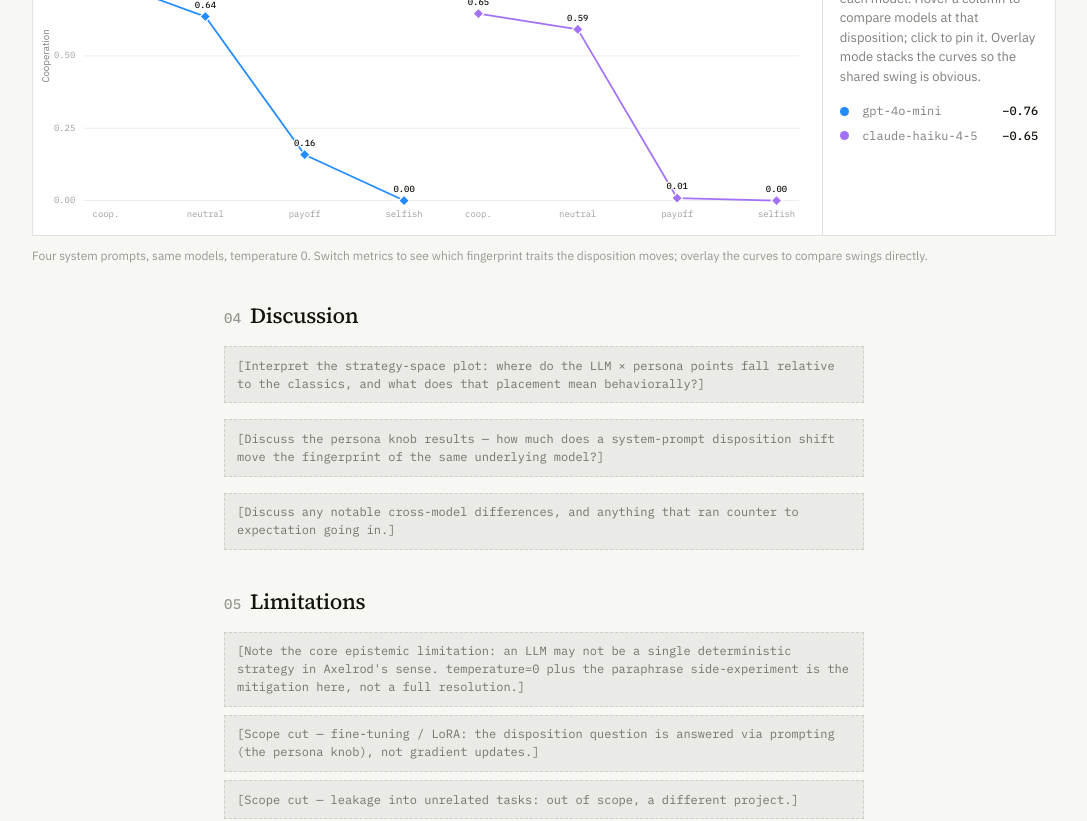
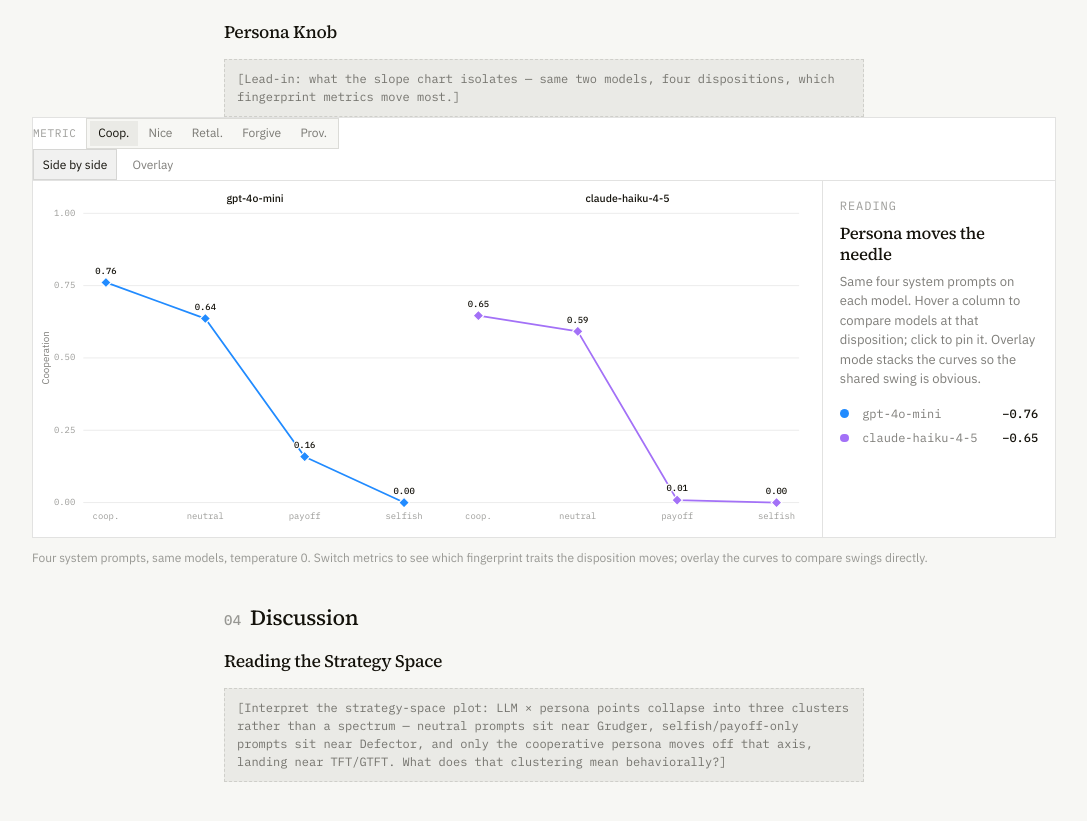
Before and after one commit to alairferguson/alair-website, a Next.js app: page /rabbit-holes/llm-axelrod-tournament in a window 1280 px wide. Shown: the part 6976-7797 px from the top of the page, without its empty margins (96-1183 px from the left). Built offline with nearby package versions, Linux system fonts and the light colour scheme.

Commit message:
Generalize the Methodology slot mechanism into a shared SlottedSection.
Results is now data-driven through the same subsection+slot pattern as
Methodology, and Discussion embeds a live persona-knob chart inline
instead of just describing it.

```diff
--- a/app/rabbit-holes/llm-axelrod-tournament/ReportClient.tsx
+++ b/app/rabbit-holes/llm-axelrod-tournament/ReportClient.tsx
@@ -11,16 +11,17 @@
     LIMITATIONS,
     METHODOLOGY,
     PERSONA_PROMPTS,
+    RESULTS,
     USER_PROMPT_EXAMPLES,
 } from "./content";
 import AppendixSection from "./AppendixSection";
 import CooperationHeatmap from "./CooperationHeatmap";
 import FingerprintScatter from "./FingerprintScatter";
 import LeaderboardTable from "./LeaderboardTable";
-import MethodologySection from "./MethodologySection";
 import PayoffMatrix from "./PayoffMatrix";
 import PersonaSlope from "./PersonaSlope";
 import ProseSection from "./ProseSection";
+import SlottedSection from "./SlottedSection";
 import type { MetricId, Report } from "./types";
 import "./report.css";
 
@@ -76,7 +77,7 @@
 
                 <ProseSection id="introduction" {...INTRODUCTION} />
 
-                <MethodologySection
+                <SlottedSection
                     id="methodology"
                     {...METHODOLOGY}
                     slots={{
@@ -102,26 +103,12 @@
                     }}
                 />
 
-                <section
-                    className="ipd-section ipd-section--numbered"
+                <SlottedSection
                     id="results"
-                    aria-label="Results"
-                >
-                    <div className="ipd-section-head">
-                        <div>
-                            <h2>Results</h2>
-                            <p>
-                                Every player placed in strategy space, matched
-                                by who they cooperate with, ranked by outcome,
-                                then read through the persona knob.
-                            </p>
-                        </div>
-                    </div>
-
-                    <div id="strategy-space">
-                        <p className="ipd-kicker ipd-mono ipd-results-label">
-                            Strategy space
-                        </p>
+                    {...RESULTS}
+                    slots={{
+                        "strategy-space": (
+                            <>
                                 <FingerprintScatter
                                     report={report}
                                     xMetric={xMetric}
@@ -133,63 +120,79 @@
                                     highlightedId={highlightedId}
                                     onHighlight={setHighlightedId}
                                 />
-                    </div>
                                 <p className="ipd-footnote">
-                        Classics are circles; LLM × persona variants are stars.
-                        Lines connect personas of the same model. Plot labels are
-                        abbreviated — hover a point for the full name. Use
-                        Behavior, Punishment, or Outcome to re-project; Custom
-                        axes for any pair.
+                                    Classics are circles; LLM × persona
+                                    variants are stars. Lines connect personas
+                                    of the same model. Plot labels are
+                                    abbreviated — hover a point for the full
+                                    name. Use Behavior, Punishment, or Outcome
+                                    to re-project; Custom axes for any pair.
                                 </p>
-
-                    <div id="cooperation-matrix">
-                        <p className="ipd-kicker ipd-mono ipd-results-label ipd-results-label--spaced">
-                            Cooperation matrix
-                        </p>
+                            </>
+                        ),
+                        "cooperation-matrix": (
+                            <>
                                 <CooperationHeatmap
                                     report={report}
                                     highlightedId={highlightedId}
                                     onHighlight={setHighlightedId}
                                 />
-                    </div>
                                 <p className="ipd-footnote">
-                        Each cell is how often the row player cooperated against
-                        the column player. Switch to LLMs × LLMs for
-                        model-to-model play; Full matrix includes every pairing.
-                        Hover shows both directions when the matchup is
-                        asymmetric.
+                                    Each cell is how often the row player
+                                    cooperated against the column player.
+                                    Switch to LLMs × LLMs for model-to-model
+                                    play; Full matrix includes every pairing.
+                                    Hover shows both directions when the
+                                    matchup is asymmetric.
                                 </p>
-
-                    <p className="ipd-kicker ipd-mono ipd-results-label ipd-results-label--spaced">
-                        Leaderboard
-                    </p>
+                            </>
+                        ),
+                        leaderboard: (
+                            <>
                                 <LeaderboardTable
                                     report={report}
                                     highlightedId={highlightedId}
                                     onHighlight={setHighlightedId}
                                 />
                                 <p className="ipd-footnote">
-                        Ranked by mean score per turn. Nearest classic is
-                        Euclidean distance across the five fingerprint
-                        dimensions.
+                                    Ranked by mean score per turn. Nearest
+                                    classic is Euclidean distance across the
+                                    five fingerprint dimensions.
                                 </p>
-
-                    <p className="ipd-kicker ipd-mono ipd-results-label ipd-results-label--spaced">
-                        Persona knob
-                    </p>
+                            </>
+                        ),
+                        "persona-knob": (
+                            <>
                                 <PersonaSlope
                                     report={report}
                                     highlightedId={highlightedId}
                                     onHighlight={setHighlightedId}
                                 />
                                 <p className="ipd-footnote">
-                        Four system prompts, same models, temperature 0. Switch
-                        metrics to see which fingerprint traits the disposition
-                        moves; overlay the curves to compare swings directly.
+                                    Four system prompts, same models,
+                                    temperature 0. Switch metrics to see which
+                                    fingerprint traits the disposition moves;
+                                    overlay the curves to compare swings
+                                    directly.
                                 </p>
-                </section>
+                            </>
+                        ),
+                    }}
+                />
 
-                <ProseSection id="discussion" {...DISCUSSION} />
+                <SlottedSection
+                    id="discussion"
+                    {...DISCUSSION}
+                    slots={{
+                        "the-persona-knob": (
+                            <PersonaSlope
+                                report={report}
+                                highlightedId={highlightedId}
+                                onHighlight={setHighlightedId}
+                            />
+                        ),
+                    }}
+                />
                 <ProseSection id="limitations" {...LIMITATIONS} />
                 <ProseSection id="conclusion" {...CONCLUSION} />
                 <AppendixSection
--- a/app/rabbit-holes/llm-axelrod-tournament/MethodologySection.tsx
+++ b/app/rabbit-holes/llm-axelrod-tournament/SlottedSection.tsx
@@ -1,8 +1,8 @@
 import type { ReactNode } from "react";
-import type { MethodologyCopy } from "./content";
+import type { SlottedCopy } from "./content";
 import { isDraft, renderInline } from "./ProseSection";
 
-type Props = MethodologyCopy & {
+type Props = SlottedCopy & {
     id?: string;
     /** Full-width content keyed by subsection id, inserted after `slotAfterParagraph`. */
     slots?: Record<string, ReactNode>;
@@ -24,7 +24,7 @@
     );
 }
 
-export default function MethodologySection({
+export default function SlottedSection({
     id,
     title,
     dek,
@@ -60,7 +60,7 @@
                 return (
                     <div className="ipd-subsection" id={sub.id} key={sub.id}>
                         <div className="ipd-prose">
-                            <h3>{sub.heading}</h3>
+                            {sub.heading && <h3>{sub.heading}</h3>}
                             {before.map((text, i) =>
                                 isDraft(text) ? (
                                     <p
--- a/app/rabbit-holes/llm-axelrod-tournament/content.ts
+++ b/app/rabbit-holes/llm-axelrod-tournament/content.ts
@@ -12,19 +12,20 @@
     list?: string[];
 };
 
-export type MethodologySubsection = {
+export type SlottedSubsection = {
     id: string;
-    heading: string;
+    /** Omit to render the subsection as an unheaded prose block. */
+    heading?: string;
     paragraphs: string[];
     list?: string[];
     /** Index of the paragraph after which a full-width slot (chart, card grid) is inserted. */
     slotAfterParagraph?: number;
 };
 
-export type MethodologyCopy = {
+export type SlottedCopy = {
     title: string;
     dek?: string;
-    subsections: MethodologySubsection[];
+    subsections: SlottedSubsection[];
 };
 
 export const INTRODUCTION: ProseCopy = {
@@ -37,7 +38,7 @@
     ],
 };
 
-export const METHODOLOGY: MethodologyCopy = {
+export const METHODOLOGY: SlottedCopy = {
     title: "Methodology",
     dek: "How the tournament was run, and how fairness was enforced by construction.",
     subsections: [
@@ -115,12 +116,71 @@
     ],
 };
 
-export const DISCUSSION: ProseCopy = {
+export const RESULTS: SlottedCopy = {
+    title: "Results",
+    dek: "Every player placed in strategy space, matched by who they cooperate with, ranked by outcome, then read through the persona knob.",
+    subsections: [
+        {
+            id: "strategy-space",
+            heading: "Strategy Space",
+            paragraphs: [
+                "[Lead-in: what to look for in the scatter before the reader sees it — clustering by persona, and how classics (circles) sit relative to LLM × persona variants (stars).]",
+            ],
+            slotAfterParagraph: 0,
+        },
+        {
+            id: "cooperation-matrix",
+            heading: "Cooperation Matrix",
+            paragraphs: [
+                "[Lead-in: what the heatmap shows before the reader sees it — row-vs-column asymmetry, and what switching to LLMs × LLMs isolates.]",
+            ],
+            slotAfterParagraph: 0,
+        },
+        {
+            id: "leaderboard",
+            heading: "Leaderboard",
+            paragraphs: [
+                "[Lead-in: how to read the ranking — mean score per turn, and what the nearest-classic column is doing.]",
+            ],
+            slotAfterParagraph: 0,
+        },
+        {
+            id: "persona-knob",
+            heading: "Persona Knob",
+            paragraphs: [
+                "[Lead-in: what the slope chart isolates — same two models, four dispositions, which fingerprint metrics move most.]",
+            ],
+            slotAfterParagraph: 0,
+        },
+    ],
+};
+
+export const DISCUSSION: SlottedCopy = {
     title: "Discussion",
-    paragraphs: [
-        "[Interpret the strategy-space plot: where do the LLM × persona points fall relative to the classics, and what does that placement mean behaviorally?]",
-        "[Discuss the persona knob results — how much does a system-prompt disposition shift move the fingerprint of the same underlying model?]",
-        "[Discuss any notable cross-model differences, and anything that ran counter to expectation going in.]",
+    subsections: [
+        {
+            id: "strategy-space-reading",
+            heading: "Reading the Strategy Space",
+            paragraphs: [
+                "[Interpret the strategy-space plot: LLM × persona points collapse into three clusters rather than a spectrum — neutral prompts sit near Grudger, selfish/payoff-only prompts sit near Defector, and only the cooperative persona moves off that axis, landing near TFT/GTFT. What does that clustering mean behaviorally?]",
+            ],
+        },
+        {
+            id: "the-persona-knob",
+            heading: "The Persona Knob",
+            paragraphs: [
+                "[Discuss the persona knob results: within a single model, disposition swings cooperation and forgiveness further than switching models does. Forgiveness moves from ~0 under selfish/payoff-only to 0.78–1.0 under cooperative, while retaliation stays pinned near 1.0 almost everywhere — the persona prompt behaves like a forgiveness dial more than a cooperation dial.]",
+                "[After the inset: note how this within-model swing compares to the cross-model gap at the same persona.]",
+            ],
+            slotAfterParagraph: 0,
+        },
+        {
+            id: "cross-model-surprises",
+            heading: "Cross-Model Differences and Surprises",
+            paragraphs: [
+                "[Discuss cross-model differences and anything counter to expectation: 'neutral' collapses to Grudger-like play by default rather than sitting between Cooperator and Defector, and it's also the top-ranked player overall. Cooperative personas rank worse than neutral for both models, echoing Cooperator's weak finish among classics. Under the cooperative persona, GPT-4o-mini reaches true reciprocal generosity (nearest GTFT) while Claude Haiku keeps retaliation higher (nearest TFT) — same instruction, different underlying disposition. Payoff-only framing doesn't push either model toward colder rationality uniformly.]",
+            ],
+        },
     ],
 };
 
```
Lines whose indentation alone changed are shown as unchanged.
